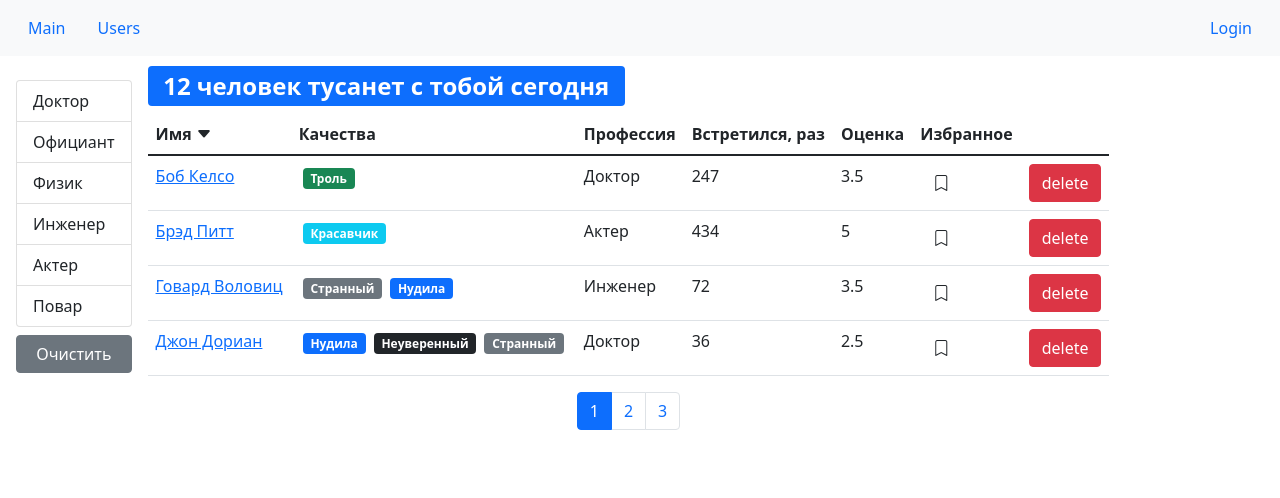
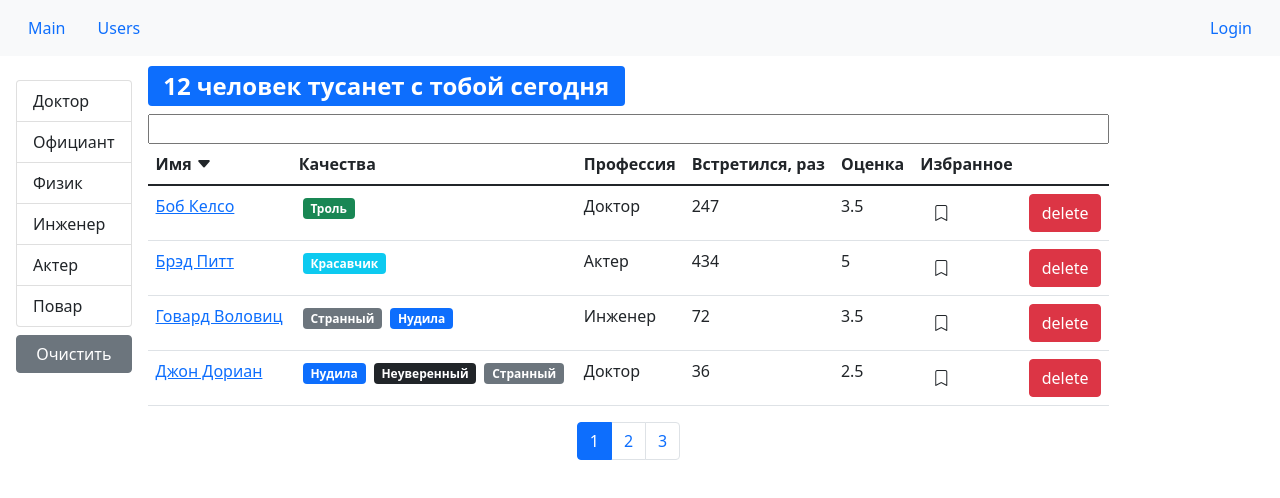
Before and after one commit to Yurov123/Fast-company, a React (Create React App) app: page /users in a window 1280 px wide. Shown: the top 498 px of the page. Built offline with nearby package versions, Linux system fonts and the light colour scheme.

Commit message:
fix code and add searchInput

```diff
--- /dev/null
+++ b/src/app/components/searchInput.jsx
@@ -0,0 +1,18 @@
+import React from "react";
+import PropTypes from "prop-types";
+
+const SearchInput = (props) => {
+    return (<input type="search" onChange={(e) => {
+        props.setSearch(e.target.value);
+    }}
+    value={props.search}
+    />
+    );
+};
+
+SearchInput.propTypes = {
+    setSearch: PropTypes.func,
+    search: PropTypes.string
+};
+
+export default SearchInput;
--- a/src/app/components/user.jsx
+++ b/src/app/components/users-components/user.jsx
@@ -1,6 +1,6 @@
 import React, { useEffect, useState } from "react";
 import { useHistory } from "react-router-dom";
-import api from "../api";
+import api from "../../api";
 import PropTypes from "prop-types";
 
 const User = ({ id }) => {
--- a/src/app/components/usersList.jsx
+++ b/src/app/components/users-components/usersList.jsx
@@ -1,20 +1,23 @@
 import React, { useState, useEffect } from "react";
-import Pagination from "./pagination";
-import { paginate } from "../utils/paginate";
+import Pagination from "../pagination";
+import { paginate } from "../../utils/paginate";
 import PropTypes from "prop-types";
-import api from "../api";
-import GroupList from "./groupList";
-import SearchStatus from "./searchStatus";
+import api from "../../api";
+import GroupList from "../groupList";
+import SearchStatus from "../searchStatus";
 import UsersTable from "./usersTable";
 import _ from "lodash";
+import SearchInput from "../searchInput";
 
 const UsersList = () => {
     const [currentPage, setCurrentPage] = useState(1);
     const [professions, setProfessions] = useState();
+    const [search, setSearch] = useState("");
     const [selectedProf, setSelectedProf] = useState(null);
     const [sortBy, setSortBy] = useState({ path: "name", order: "asc" });
     const [users, setUsers] = useState();
     const pageSize = 4;
+
     useEffect(() => {
         api.users.fetchAll().then((data) => setUsers(data));
     }, []);
@@ -24,6 +27,11 @@ const UsersList = () => {
     useEffect(() => {
         setCurrentPage(1);
     }, [selectedProf]);
+    useEffect(() => {
+        if (search.length !== 0) {
+            return setSelectedProf();
+        }
+    }, [search]);
     const handleBookmark = (userId) => {
         setUsers(
             users.map((user) => {
@@ -38,6 +46,7 @@ const UsersList = () => {
     };
     const handleProfessionSelect = (item) => {
         setSelectedProf(item);
+        setSearch("");
     };
     const handlePageChange = (pageIndex) => {
         setCurrentPage(pageIndex);
@@ -49,10 +58,10 @@ const UsersList = () => {
         }
     };
     if (users) {
-        const filteredUsers = selectedProf ? users.filter((user) => JSON.stringify(user.profession) === JSON.stringify(selectedProf)) : users;
-        const count = filteredUsers.length;
+        const filteredUsers = selectedProf ? users.filter((user) => JSON.stringify(user.profession) === JSON.stringify(selectedProf)) : users.filter(item => item.name.toLocaleLowerCase().includes(search.toLocaleLowerCase()));
         const sortedUsers = _.orderBy(filteredUsers, [sortBy.path], [sortBy.order]);
         const userCrop = paginate(sortedUsers, currentPage, pageSize);
+        const count = filteredUsers.length;
         const clearFilter = () => {
             setSelectedProf();
         };
@@ -72,6 +81,7 @@ const UsersList = () => {
                     )}
                     <div className="d-flex flex-column">
                         <SearchStatus length={count} />
+                        <SearchInput setSearch={(val) => setSearch(val)} search={search}/>
                         {count > 0 && <UsersTable users={userCrop} selectedSort={sortBy} onDelete={handleDelete} onHandleBookmark={handleBookmark} onSort={handleSort} />}
                         <div className="d-flex justify-content-center">
                             <Pagination
--- a/src/app/pages/users.jsx
+++ b/src/app/pages/users.jsx
@@ -1,6 +1,6 @@
 import React from "react";
-import UsersList from "../components/usersList";
-import User from "../components/user";
+import UsersList from "../components/users-components/usersList";
+import User from "../components/users-components/user";
 import { useParams } from "react-router-dom";
 
 const Users = () => {
```
Also changed, not shown: src/app/components/users-components/usersTable.jsx (renamed from src/app/components/usersTable.jsx, +8 -8 lines), src/app/components/table-components/table.jsx (renamed from src/app/components/table.jsx), src/app/components/table-components/tableBody.jsx (renamed from src/app/components/tableBody.jsx), src/app/components/table-components/tableHeader.jsx (renamed from src/app/components/tableHeader.jsx).
